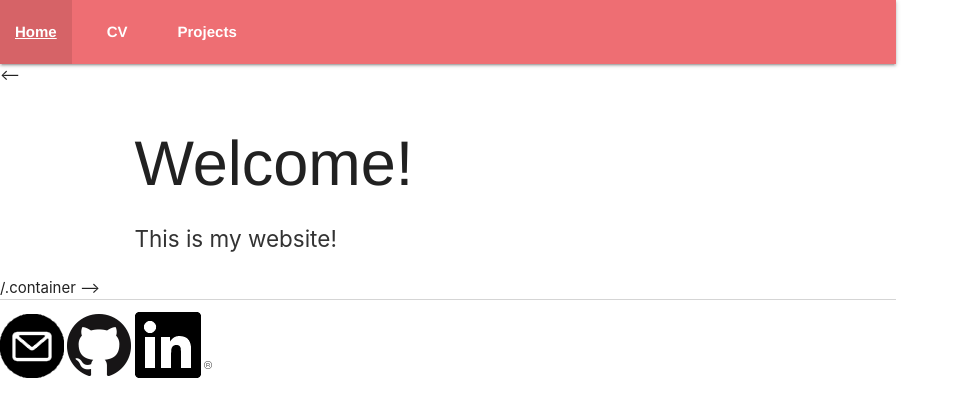
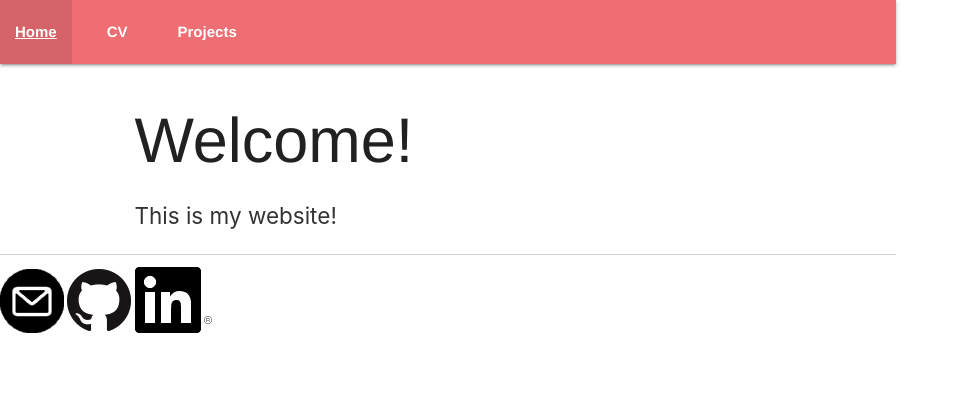
Before and after one commit to PlayitbyChance/PlayitByChance.github.io, a Jekyll site: the page built from index.html, in a window 1280 px wide. Shown: the top 417 px of the page, without its empty margins (0-961 px from the left). Built offline with Jekyll 4.4.1, drawn with Linux system fonts in a browser that asks for light colours; nearby versions of some CDN libraries; library files that are not in the unit come from our copies.

Commit message:
Update default.html

```diff
--- a/_layouts/default.html
+++ b/_layouts/default.html
@@ -20,9 +20,9 @@
 	    	</ul>
             </nav>
 
-		<--<div class="container">
+		<div class="container">
 			{{ content }}
-			</div> /.container -->
+		</div>
 
 		<!--<ul id = "slide-out" class = "side-nav">
 				<li>
```
